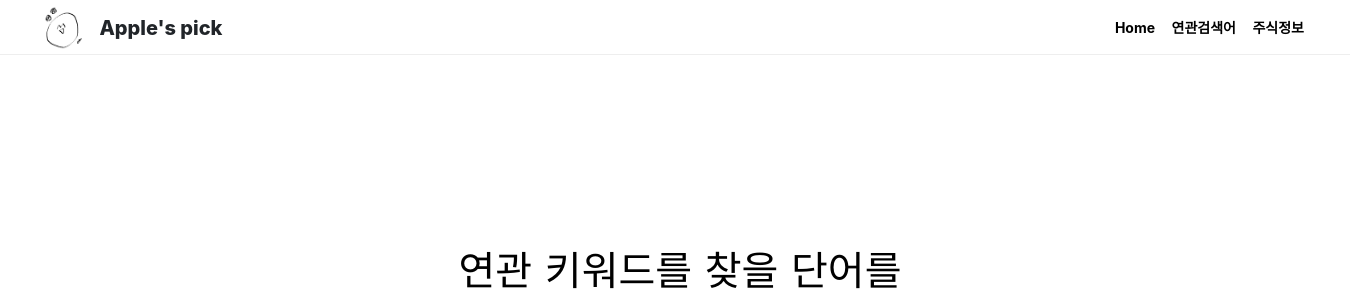
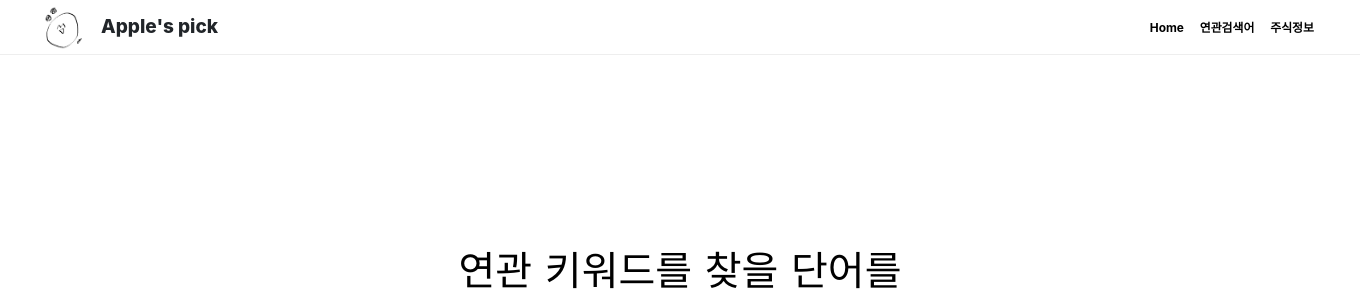
Before and after one commit to sungmin69355/keyword, a Django app: page / in a window 1360 px wide. Shown: the top 300 px of the page. Run offline with Django 3.2, Linux system fonts and the light colour scheme; some libraries are stand-ins or nearby versions; some web fonts are replaced.

Commit message:
상단바 반응형

```diff
--- a/feeds/static/headerbar.css
+++ b/feeds/static/headerbar.css
@@ -2,7 +2,8 @@ div.header {
     height: 55px;
     display: flex;
     text-align: center;
-    width: 1350px;
+    width: 100%;
+    font-size: 1vw;
     flex-direction: row;
     justify-content: space-between;
     align-items: center;
@@ -11,14 +12,14 @@ div.header {
   }
 
   div.header > div.title {
-    font-size: 20px;
+    font-size: 1.4em;
     font-weight: 800;
   }
 
   div.header > div.title > a {
     display: inline-block;
     vertical-align: middle;
-    margin-right: 10px;
+    margin-right: 0.625em;
   }
   div.header > div.title > a > img.logo {
     width: 45px;
@@ -32,7 +33,7 @@ div.header {
 
   div.header > div.buttons > button {
     border: 0px;
-    font-size: 14px;
+    font-size: 0.875em;
     font-weight: 700;
     background-color: #fff;
     cursor: pointer;
```
